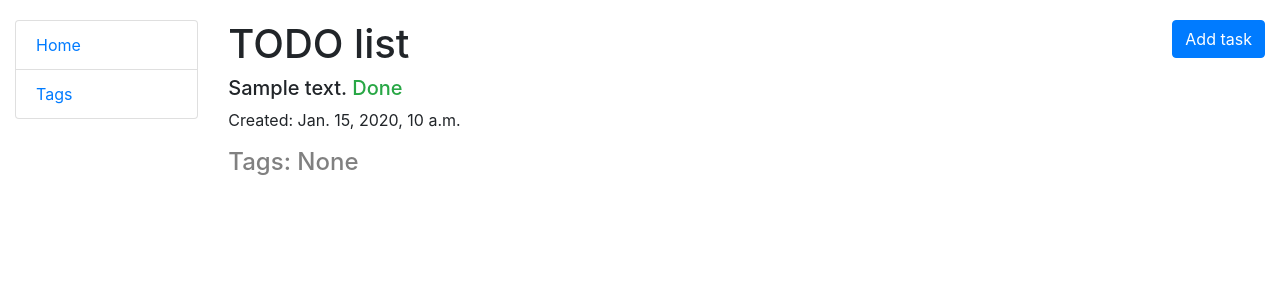
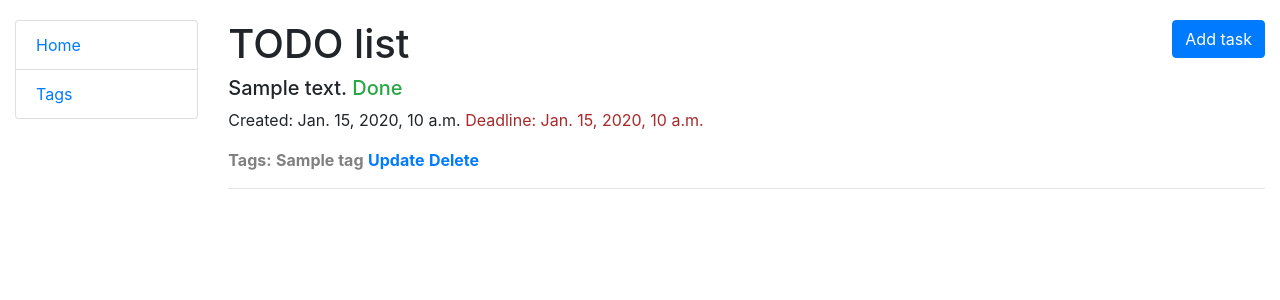
Before and after one commit to DevEvgeny/Todo-list, a Django app: page / in a window 1280 px wide. Shown: the top 300 px of the page. Run offline with Django 5.2, Linux system fonts and the light colour scheme; tables that the repository leaves empty hold one stand-in row (values such as "Sample post").

Commit message:
add TaskDeleteView,url delete, task_confirm_delete. Solved problem N+1 SQL-requests

```diff
--- a/task/urls.py
+++ b/task/urls.py
@@ -2,12 +2,16 @@
 
 from .views import (TaskListView,
                     TagListView,
-                    TaskCreateView)
+                    TaskCreateView,
+                    TaskUpdateView,
+                    TaskDeleteView)
 
 urlpatterns = [
     path("", TaskListView.as_view(), name="task-list"),
     path("tags/", TagListView.as_view(), name="tag-list"),
     path("task/create/", TaskCreateView.as_view(), name="task-create"),
+    path("task/<int:pk>/update/", TaskUpdateView.as_view(), name="task-update"),
+    path("task/<int:pk>/delete/", TaskDeleteView.as_view(), name="task-delete"),
 ]
 
 app_name = "task"
--- a/task/views.py
+++ b/task/views.py
@@ -11,11 +11,8 @@
     context_object_name = "task_list"
     template_name = "todo/task_list.html"
 
-
-class TagListView(generic.ListView):
-    model = Tag
-    context_object_name = "tag_list"
-    template_name = "todo/tag_list.html"
+    def get_queryset(self):
+        return Task.objects.prefetch_related("tags")
 
 
 class TaskCreateView(generic.CreateView):
@@ -23,3 +20,22 @@
     form_class = TaskForm
     template_name = "todo/task_form.html"
     success_url = reverse_lazy("task:task-list")
+
+
+class TaskUpdateView(generic.UpdateView):
+    model = Task
+    form_class = TaskForm
+    template_name = "todo/task_form.html"
+    success_url = reverse_lazy("task:task-list")
+
+
+class TaskDeleteView(generic.DeleteView):
+    model = Task
+    template_name = "todo/task_confirm_delete.html"
+    success_url = reverse_lazy("task:task-list")
+
+
+class TagListView(generic.ListView):
+    model = Tag
+    context_object_name = "tag_list"
+    template_name = "todo/tag_list.html"
--- a/templates/todo/task_list.html
+++ b/templates/todo/task_list.html
@@ -16,11 +16,25 @@
               <span class="text-danger">Not done</span>
             {% endif %}
           </h5>
-          <p>Created: {{ task.created_at }}</p>
-          <h4 style="color: grey">Tags: {{ task.tags.name }}</h4>
+          <p>Created: {{ task.created_at }}
+            {% if task.deadline %} <span style="color: brown">Deadline: {{ task.deadline }}
+            {% endif %}
+            </span>
+          </p>
+
+          {% if task.tags.all %}
+            <p style="color: grey;">
+              <strong>Tags:</strong>
+              {% for tag in task.tags.all %}
+                <strong>{{ tag.name }}</strong>{% if not forloop.last %}, {% endif %}
+              {% endfor %}
+              <strong><a href="{% url 'task:task-update' pk=task.id %}">Update</a></strong>
+              <strong><a href="{% url 'task:task-delete' pk=task.id %}">Delete</a></strong>
+            </p>
+          {% endif %}
         </li>
+        <hr>
       {% endfor %}
-
     </ul>
   {% else %}
     <p>There are no any tasks.</p>
```
Also changed, not shown: templates/todo/task_confirm_delete.html (added, +10 -0 lines).
